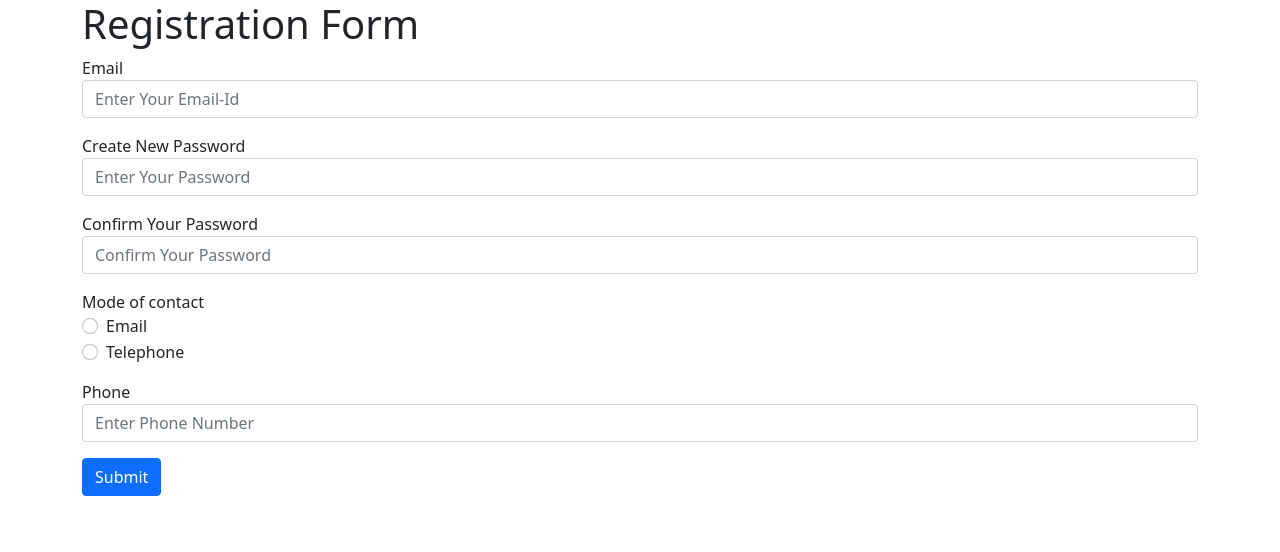
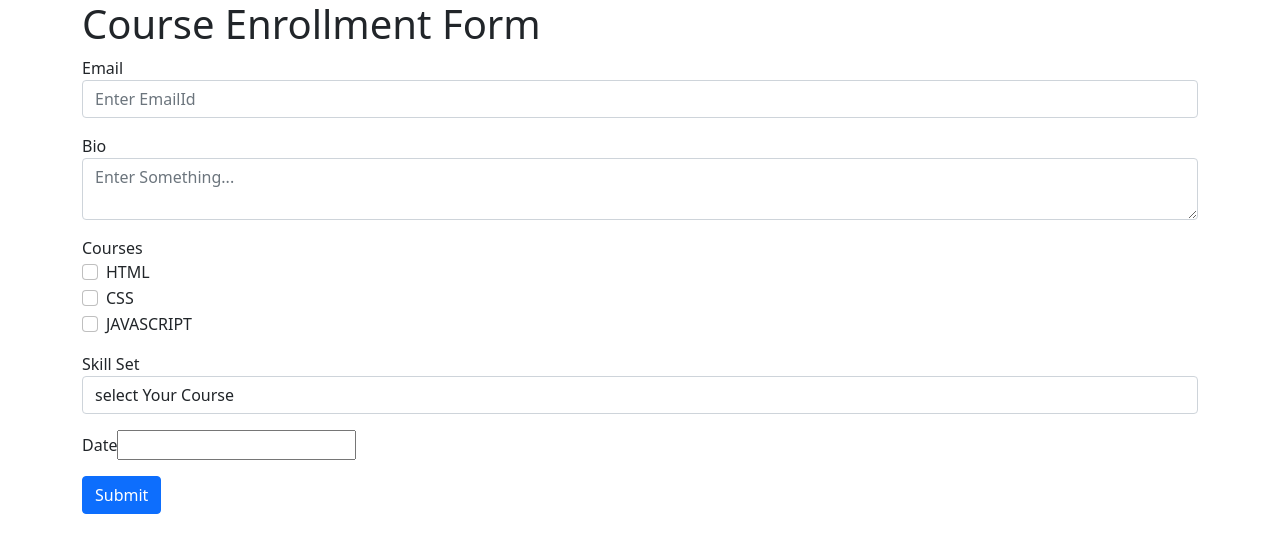
Before and after one commit to AnushkaNemishte/react-formik, a React (Create React App) app: page / in a window 1280 px wide. Shown: the top 552 px of the page. Built offline with nearby package versions, Linux system fonts and the light colour scheme.

Commit message:
complete learning of Formik Library

```diff
--- a/src/App.js
+++ b/src/App.js
@@ -1,14 +1,16 @@
 import React from 'react';
 
 import "./App.css"
+import CourseEnrolment from './Forms/CourseEnrolment';
 //import LoginForm from './Forms/LoginForm';
-import Registration from './Forms/Registration';
+//import Registration from './Forms/Registration';
 
 function App() {
   return (
    <>
   {/* <LoginForm/> */}
-  <Registration/>
+  {/* <Registration/> */}
+  <CourseEnrolment/>
    </>
   );
 }
--- /dev/null
+++ b/src/Forms/CourseEnrolment.js
@@ -0,0 +1,89 @@
+import { Form, Formik } from 'formik';
+import React from 'react';
+import * as Yup from "yup";
+import FormikControls from '../Formik-Controls/FormikControls';
+import { Button } from 'react-bootstrap';
+function CourseEnrolment() {
+    const initialValue={
+        email:"",
+        bio:"",
+        course:"",
+        skillset:"",
+        course_date:null,
+    }
+    const validationSchema= Yup.object({
+        email:Yup.string().email("Invalid Email Format").required("Email is required"),
+        bio:Yup.string().required("Bio is required"),
+        course:Yup.array().required("Required"),
+        skillset:Yup.string().required("Required"),
+        course_date:Yup.date().required("Required").nullable(),
+    })
+    const onSubmit = (values)=>{
+        console.log("Form data",values)
+    }
+    const courses =[
+        {key:"HTML",value:"html"},
+        {key:"CSS",value:"css"},
+        {key:"JAVASCRIPT",value:"javascript"},
+    ]
+    const skillsets =[
+        {key:"select Your Course",value:" "},
+        {key:"ReactJS",value:"reactjs"},
+        {key:"NodeJs",value:"nodejs"},
+        {key:"Python",value:"python"},
+
+    ]
+  return (
+   <Formik
+    initialValues={initialValue}
+    validationSchema={validationSchema}
+    onSubmit={onSubmit}
+    >
+    {
+        (formikprops)=>{
+            console.log("formikprops",formikprops)
+            return(
+                <div className='container'>
+                    <h1>Course Enrollment Form</h1>
+                    <Form>
+                        <FormikControls
+                            control="input"
+                            type="email"
+                            name="email"
+                            placeholder="Enter EmailId"
+                            label="Email"
+                        />
+                        <FormikControls
+                            control="textarea"
+                            name="bio"
+                            label="Bio"
+                            placeholder="Enter Something..."
+                        />
+                        <FormikControls
+                            control="checkbox"
+                            name="course"
+                            label="Courses"
+                            options={courses}
+                        />
+                        <FormikControls
+                            control="select"
+                            name="skillset"
+                            label="Skill Set"
+                            options={skillsets}
+                        />
+                        <FormikControls
+                            control="date"
+                            name="course_date"
+                            label="Date"
+                        />
+                        <Button variant='primary' type='submit'>Submit</Button>
+                    </Form>
+                </div>
+            )
+        }
+    }
+   </Formik>
+  );
+}
+
+export default CourseEnrolment;
```
